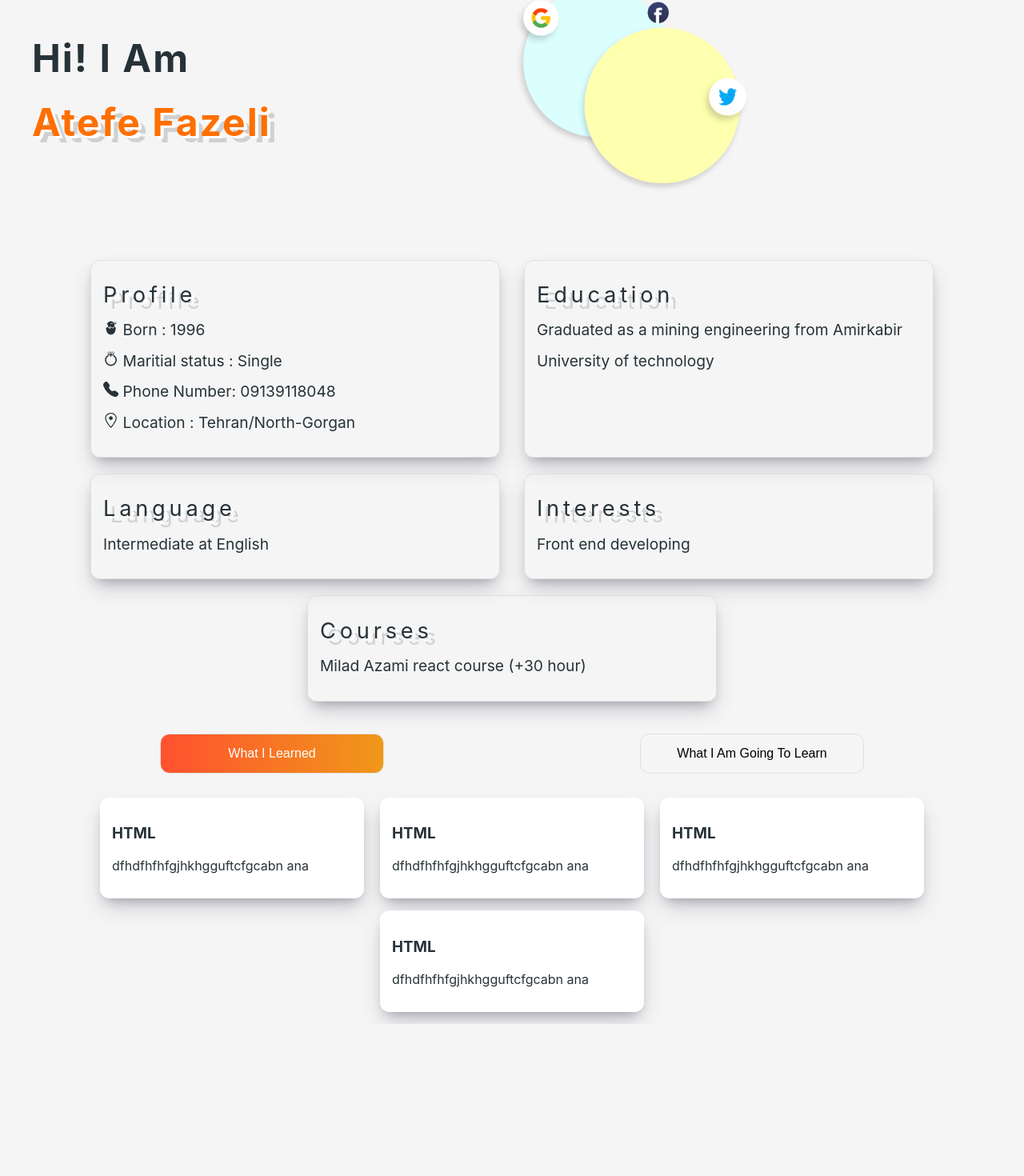
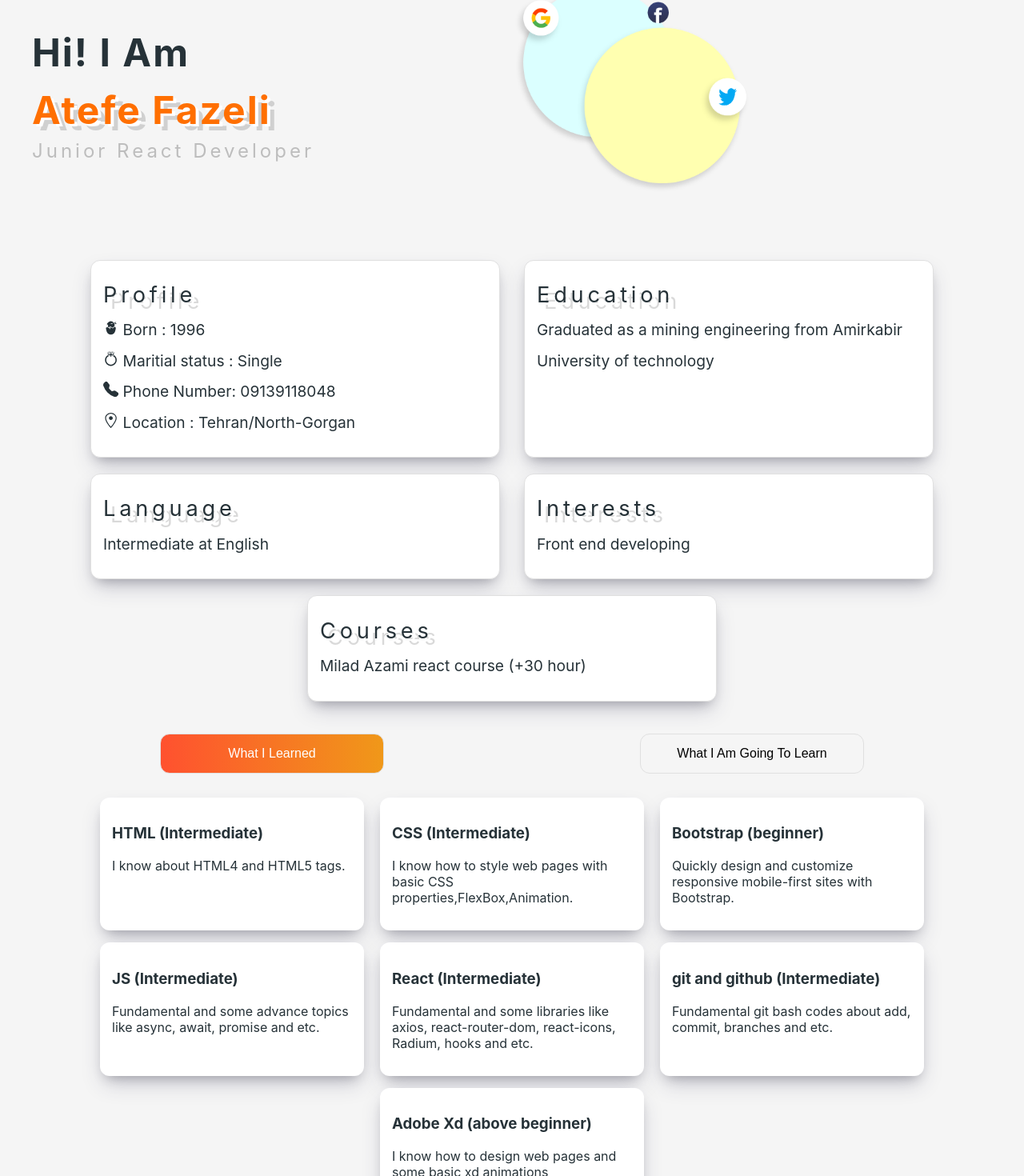
Before and after one commit to atefe-fazeli/resume-2022, a React (Create React App) app: page / in a window 1280 px wide. Shown: the part 171-1641 px from the top of the page at 80% size. Before the commit the page ends 1451 px from the top, so only its background shows below. Built offline with nearby package versions, Linux system fonts and the light colour scheme.

Commit message:
some text adeed to cards component

```diff
--- a/src/components/Buttons.js
+++ b/src/components/Buttons.js
@@ -25,25 +25,42 @@ const Buttons = () => {
             />
               <Cards
             title="Tailwind"
-             discription="dfhdfhfhfgjhkhgguftcfgcabn anandndkscbskcsokc;sck"
+             discription="A utility-first CSS framework packed with classes like flex, pt-4, text-center and rotate-90 that can be composed to build any design, directly in your markup."
             />
+               <Cards
+            title="TDD"
+             discription="How to write tests for React components"
+            />
+
             </div>:
             <div className={styles.cardcontainer}>
             <Cards
-            title="HTML"
-             discription="dfhdfhfhfgjhkhgguftcfgcabn ana"
+            title="HTML (Intermediate)"
+             discription="I know about HTML4 and HTML5 tags."
             />
             <Cards
-            title="HTML"
-             discription="dfhdfhfhfgjhkhgguftcfgcabn ana"
+            title="CSS (Intermediate)"
+             discription="I know how to style web pages with basic CSS properties,FlexBox,Animation. "
             />
              <Cards
-            title="HTML"
-             discription="dfhdfhfhfgjhkhgguftcfgcabn ana"
+            title="Bootstrap (beginner)"
+             discription="Quickly design and customize responsive mobile-first sites with Bootstrap."
             />
             <Cards
-            title="HTML"
-             discription="dfhdfhfhfgjhkhgguftcfgcabn ana"
+            title="JS (Intermediate)"
+             discription="Fundamental and some advance topics like async, await, promise and etc."
+            />
+            <Cards
+            title="React (Intermediate)"
+             discription="Fundamental and some libraries  like axios, react-router-dom, react-icons, Radium, hooks and etc."
+            />
+            <Cards
+            title="git and github (Intermediate)"
+             discription="Fundamental git bash codes about add, commit, branches and etc."
+            />
+            <Cards
+            title="Adobe Xd (above beginner)"
+             discription="I know how to design web pages and some basic xd animations"
             />
             </div>
               }
--- a/src/components/Info.module.css
+++ b/src/components/Info.module.css
@@ -8,6 +8,7 @@
     border: solid 1px #e0e0e0;
     padding: 5px 15px;
     border-radius: 12px;
+    background-color: white;
     width: 40%;
     box-shadow: rgba(50, 50, 93, 0.25) 0px 13px 27px -5px, rgba(0, 0, 0, 0.3) 0px 8px 16px -8px;
     margin: 10px 15px ;
--- a/src/components/Landing.js
+++ b/src/components/Landing.js
@@ -7,6 +7,7 @@ const Landing = () => {
 
             <div>
             <h1 className={styles.intro}>Hi! I Am<span> Atefe Fazeli</span></h1>
+            <p className={styles.paragraph}>Junior React Developer</p>
             </div>
             <div  >
                 <img src={Mypic} alt="PIC" className={styles.containerimg}/>
--- a/src/components/Landing.module.css
+++ b/src/components/Landing.module.css
@@ -11,7 +11,8 @@
 .intro{
 font-size: 3rem;
 letter-spacing: 2px;
-line-height: 5rem;
+line-height: 4.5rem;
+margin-bottom: 0;
 
 
 }
@@ -20,6 +21,12 @@ line-height: 5rem;
     color: #ff6f00;
     text-shadow: 4px 3px 0px #fff, 9px 8px 0px rgba(0,0,0,0.15);
 
+}
+.paragraph{
+    font-size: 1.5rem;
+    margin-top: 0;
+color: #bdbdbd;
+letter-spacing: 4px;
 }
 .containerimg{
    object-fit:contain ;
```
